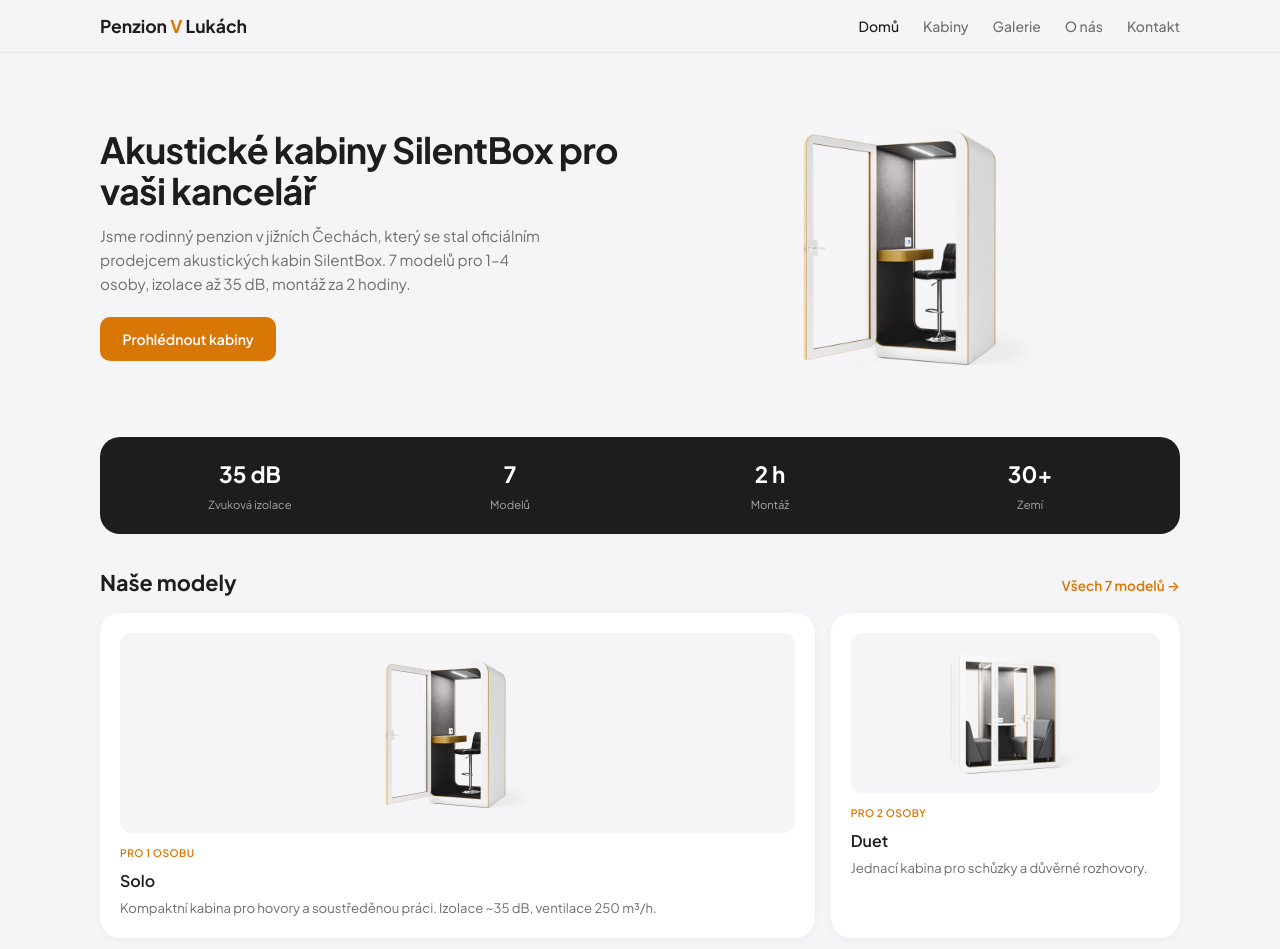
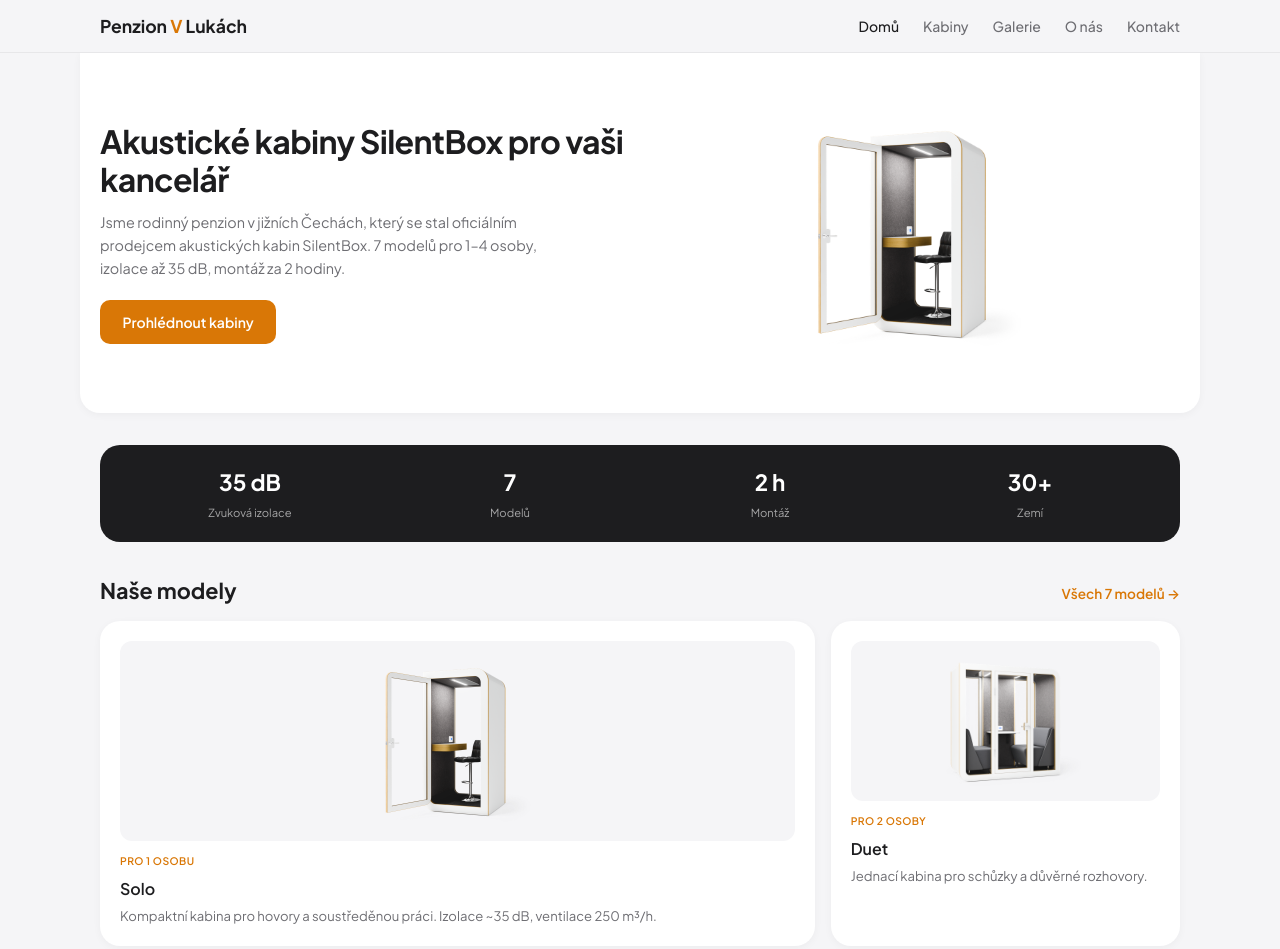
Before and after one commit to sserbin1/penzionvlukach, a plain HTML site: page index.html in a window 1280 px wide. Shown: the top 949 px of the page. Drawn offline with Linux system fonts and the light colour scheme.

Commit message:
Critical fixes: hero white card bg, reveal visible by default (JS adds hidden), max-width 100%, compact hero image

```diff
--- a/index.html
+++ b/index.html
@@ -108,7 +108,8 @@
     </footer>
 
     <script>
-    const o=new IntersectionObserver(e=>{e.forEach(e=>{if(e.isIntersecting)e.target.classList.add('visible')})},{threshold:0.08});
+    document.querySelectorAll('.reveal').forEach(e=>e.classList.add('hidden'));
+    const o=new IntersectionObserver(e=>{e.forEach(e=>{if(e.isIntersecting){e.target.classList.remove('hidden');o.unobserve(e.target)}})},{threshold:0.08});
     document.querySelectorAll('.reveal').forEach(e=>o.observe(e));
     </script>
 </body>
--- a/styles.css
+++ b/styles.css
@@ -14,7 +14,7 @@
 }
 
 html{scroll-behavior:smooth;overflow-x:hidden}
-body{font-family:var(--f);background:var(--bg);color:var(--text);line-height:1.6;-webkit-font-smoothing:antialiased;overflow-x:hidden}
+body{font-family:var(--f);background:var(--bg);color:var(--text);line-height:1.6;-webkit-font-smoothing:antialiased;overflow-x:hidden;max-width:100%}
 a{color:var(--accent);text-decoration:none;transition:color var(--tr)}
 a:hover{color:var(--accent-h)}
 img{max-width:100%;height:auto;display:block}
@@ -34,11 +34,11 @@ nav{max-width:var(--max);margin:0 auto;padding:.75rem 1.25rem;display:flex;justi
 .hamburger.open span:nth-child(3){transform:rotate(-45deg) translate(4px,-5px)}
 
 /* ─── HERO ─── */
-.hero{max-width:var(--max);margin:2rem auto 0;padding:0 1.25rem;display:grid;grid-template-columns:1fr 1fr;gap:2rem;align-items:center}
-.hero-text h1{font-size:clamp(1.5rem,3.5vw,2.25rem);font-weight:700;line-height:1.15;letter-spacing:-.02em;margin-bottom:.75rem}
-.hero-text p{font-size:.95rem;color:var(--text-s);margin-bottom:1.25rem;max-width:440px}
-.hero-img{display:flex;justify-content:center;overflow:hidden}
-.hero-img img{max-height:320px;object-fit:contain;width:100%}
+.hero{max-width:var(--max);margin:0 auto;padding:2.5rem 1.25rem;display:grid;grid-template-columns:1fr 1fr;gap:2rem;align-items:center;background:var(--card);border-radius:0 0 var(--r) var(--r);box-shadow:var(--shadow)}
+.hero-text h1{font-size:clamp(1.5rem,3.5vw,2rem);font-weight:700;line-height:1.2;letter-spacing:-.02em;margin-bottom:.75rem}
+.hero-text p{font-size:.9rem;color:var(--text-s);margin-bottom:1.25rem;max-width:440px;line-height:1.6}
+.hero-img{display:flex;justify-content:center;align-items:center;overflow:hidden}
+.hero-img img{max-height:280px;object-fit:contain}
 
 /* ─── BUTTONS ─── */
 .btn,.cta-btn{display:inline-flex;align-items:center;gap:.5rem;background:var(--accent);color:#fff;padding:.7rem 1.4rem;border-radius:10px;font-weight:600;font-size:.875rem;border:none;cursor:pointer;transition:background var(--tr),transform var(--tr);text-decoration:none;font-family:var(--f)}
@@ -174,8 +174,8 @@ footer{background:var(--dark);color:rgba(255,255,255,.55);padding:2rem 1.25rem 1
 .footer-bottom,.footer__bottom,.footer__copyright{max-width:var(--max);margin:1.25rem auto 0;padding-top:.75rem;border-top:1px solid rgba(255,255,255,.08);text-align:center;font-size:.72rem;color:rgba(255,255,255,.35)}
 
 /* ─── SCROLL REVEAL ─── */
-.reveal{opacity:0;transform:translateY(16px);transition:opacity .5s ease,transform .5s ease}
-.reveal.visible{opacity:1;transform:translateY(0)}
+.reveal.hidden{opacity:0;transform:translateY(12px)}
+.reveal{transition:opacity .4s ease,transform .4s ease}
 
 /* ─── FOCUS ─── */
 a:focus-visible,button:focus-visible,input:focus-visible,textarea:focus-visible{outline:2px solid var(--accent);outline-offset:2px}
```
Also changed, not shown: blog/5-duvodu-proc-investovat-do-akustickych-budek.html (+1 -1 lines), blog/akusticke-kabiny-vs-zasedaci-mistnosti.html (+1 -1 lines), blog/certifikace-akustickych-kabin.html (+1 -1 lines), blog/hybridni-prace-a-akusticke-kabiny.html (+1 -1 lines), blog/jak-vybrat-akustickou-kabinu.html (+1 -1 lines), blog/office-pods-pruvodce.html (+1 -1 lines), blog/proc-penzion-misto-hotelu.html (+1 -1 lines), blog/telefonni-budka-do-kancelare.html (+1 -1 lines), blog/tipy-na-vylety-sumava.html (+1 -1 lines), blog/zvukova-izolace-v-kancelari.html (+1 -1 lines), gallery.html (+1 -1 lines), kabiny.html (+1 -1 lines), evidence-kabiny-mobile.png (added), evidence-kabiny-tablet.png (added), 2 other files.
